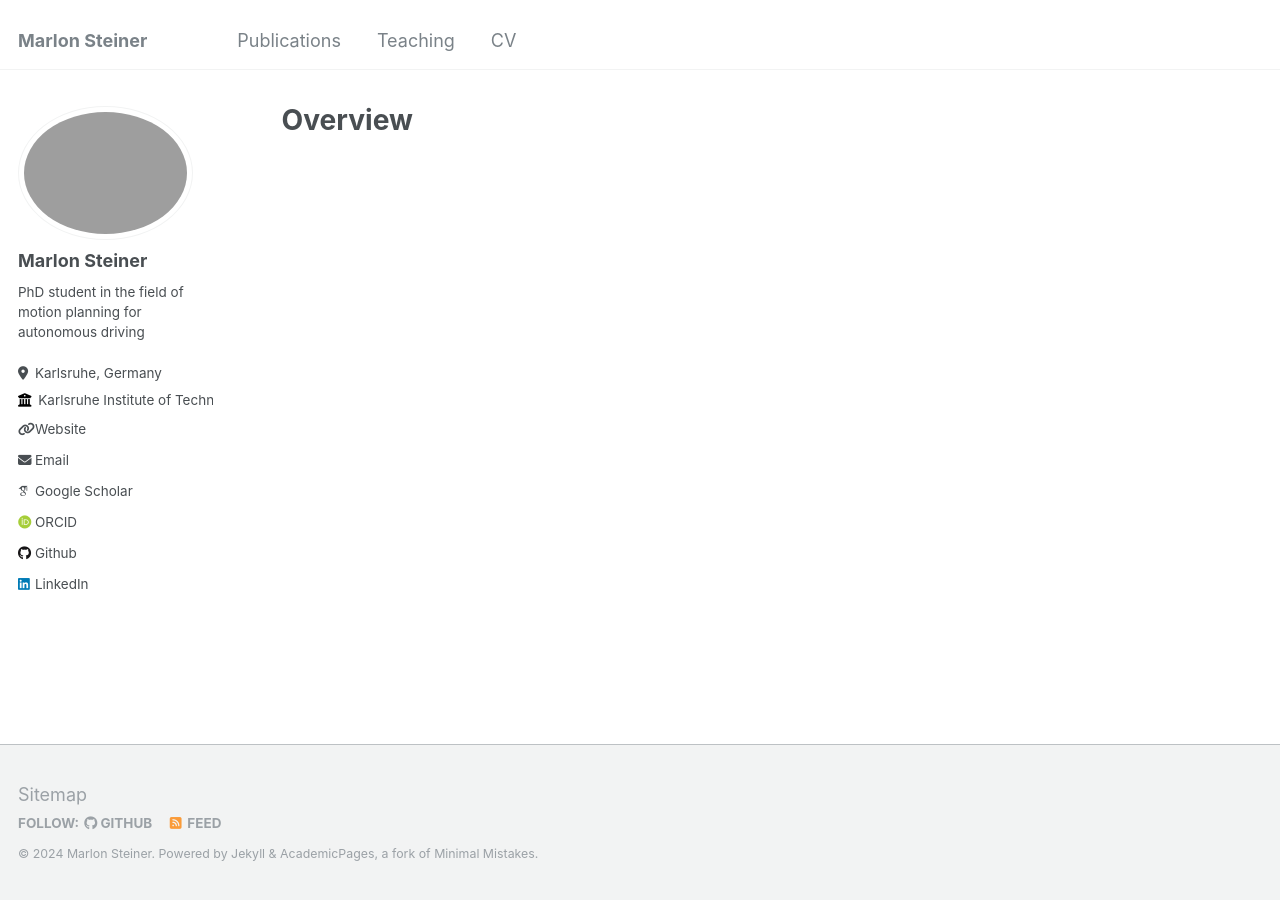
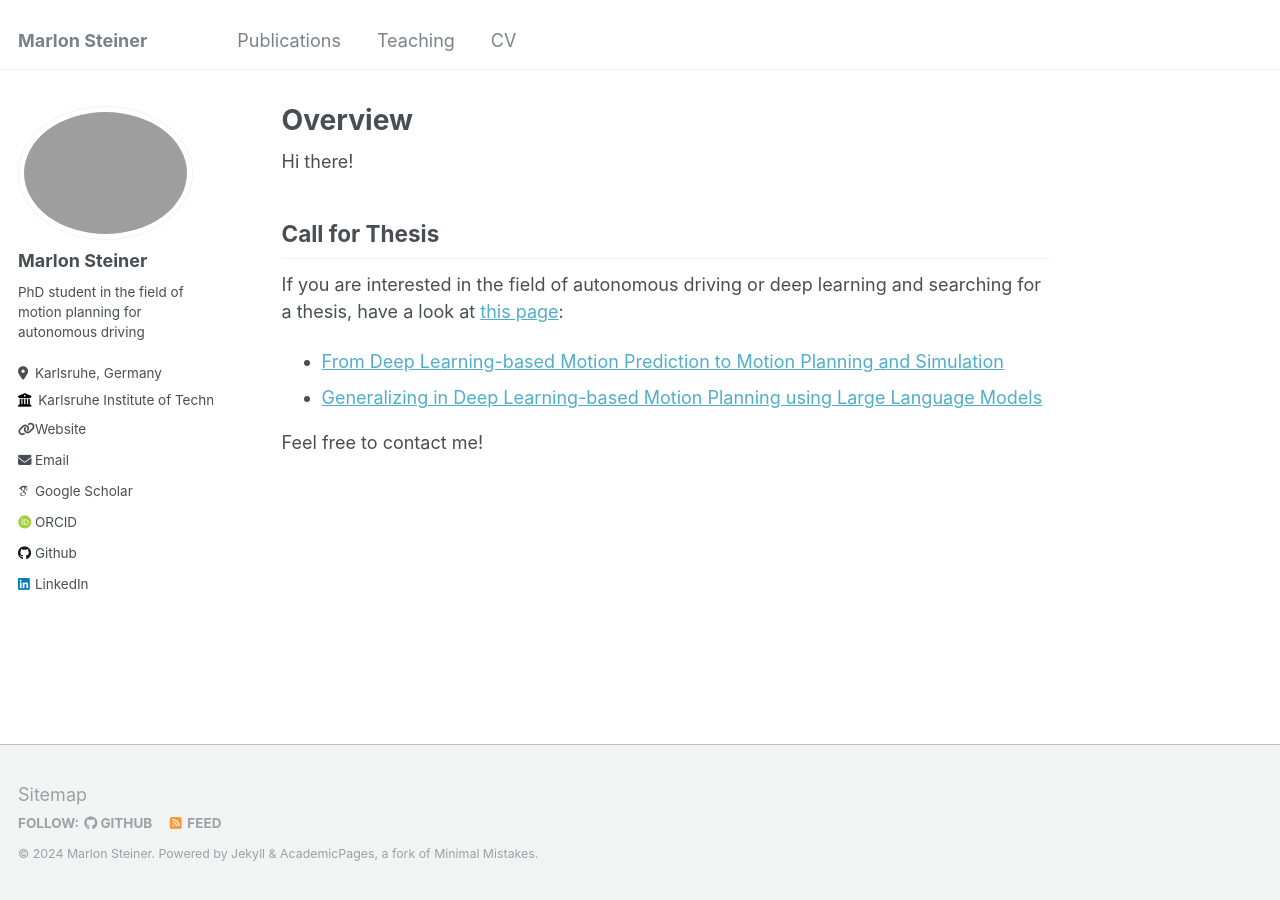
Before and after one commit to marlon31415/marlon31415.github.io, a Jekyll site: the page built from _pages/about.md, in a window 1280 px wide. Built offline with Jekyll 4.4.1, drawn with Linux system fonts in a browser that asks for light colours; some web fonts are replaced.

Commit message:
add call for thesis

```diff
--- a/_pages/about.md
+++ b/_pages/about.md
@@ -6,3 +6,12 @@ redirect_from:
   - /about/
   - /about.html
 ---
+
+Hi there!
+
+## Call for Thesis
+If you are interested in the field of autonomous driving or deep learning and searching for a thesis, have a look at [this page](https://www.mrt.kit.edu/english/studip.php):
+- [From Deep Learning-based Motion Prediction to Motion Planning and Simulation](https://www.mrt.kit.edu/z/download/studip/From_Deep_Learning-based_Motion_Prediction_to_Motion_Planning_and_Simulation.pdf)
+- [Generalizing in Deep Learning-based Motion Planning using Large Language Models](https://www.mrt.kit.edu/z/download/studip/Generalizing_in_Deep_Learning-based_Motion_Planning_using_Large_Language_Models.pdf)
+
+Feel free to contact me!
```
Also changed, not shown: _pages/cv.md (+6 -1 lines).
